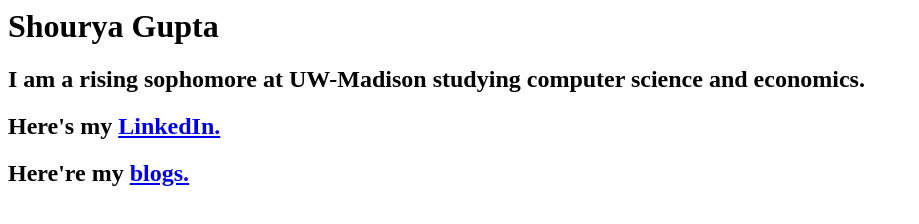
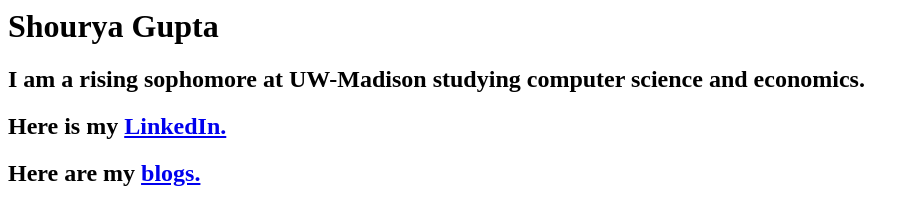
Before and after one commit to shourya-gpt/Website, a plain HTML site: page index.html in a window 1280 px wide. Shown: the whole page, without its empty margins (0-919 px from the left). Drawn offline with Linux system fonts and the light colour scheme.

Commit message:
Update index.html

```diff
--- a/index.html
+++ b/index.html
@@ -6,7 +6,7 @@
   <body>
     <h1>Shourya Gupta</h1>
     <h2>I am a rising sophomore at UW-Madison studying computer science and economics.</h2>
-    <h2>Here's my <a href="https://www.linkedin.com/in/shouryagpt/">LinkedIn.</a></h2>
-    <h2>Here're my <a href="blogs.html">blogs.</a></h2>
+    <h2>Here is my <a href="https://www.linkedin.com/in/shouryagpt/">LinkedIn.</a></h2>
+    <h2>Here are my <a href="blogs.html">blogs.</a></h2>
   </body>
 </html>
```
